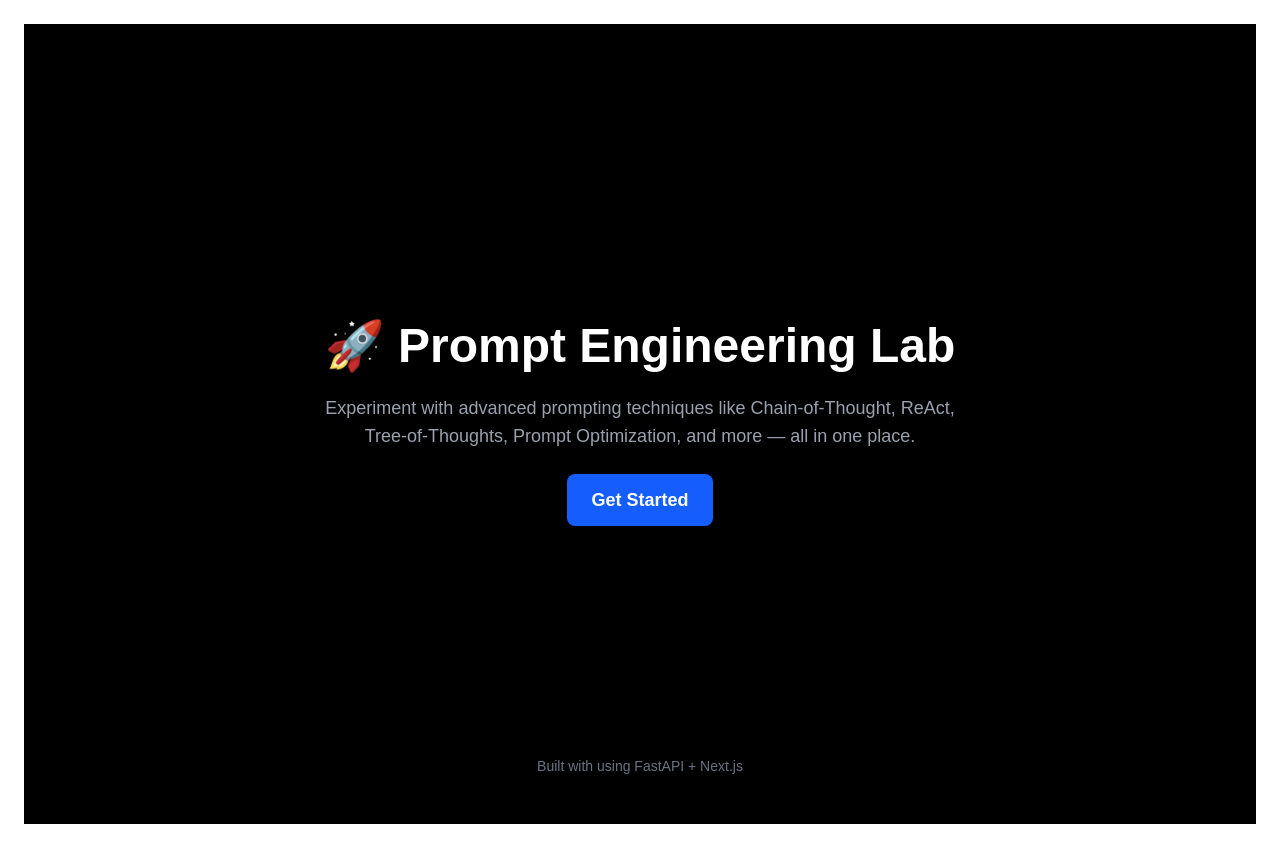
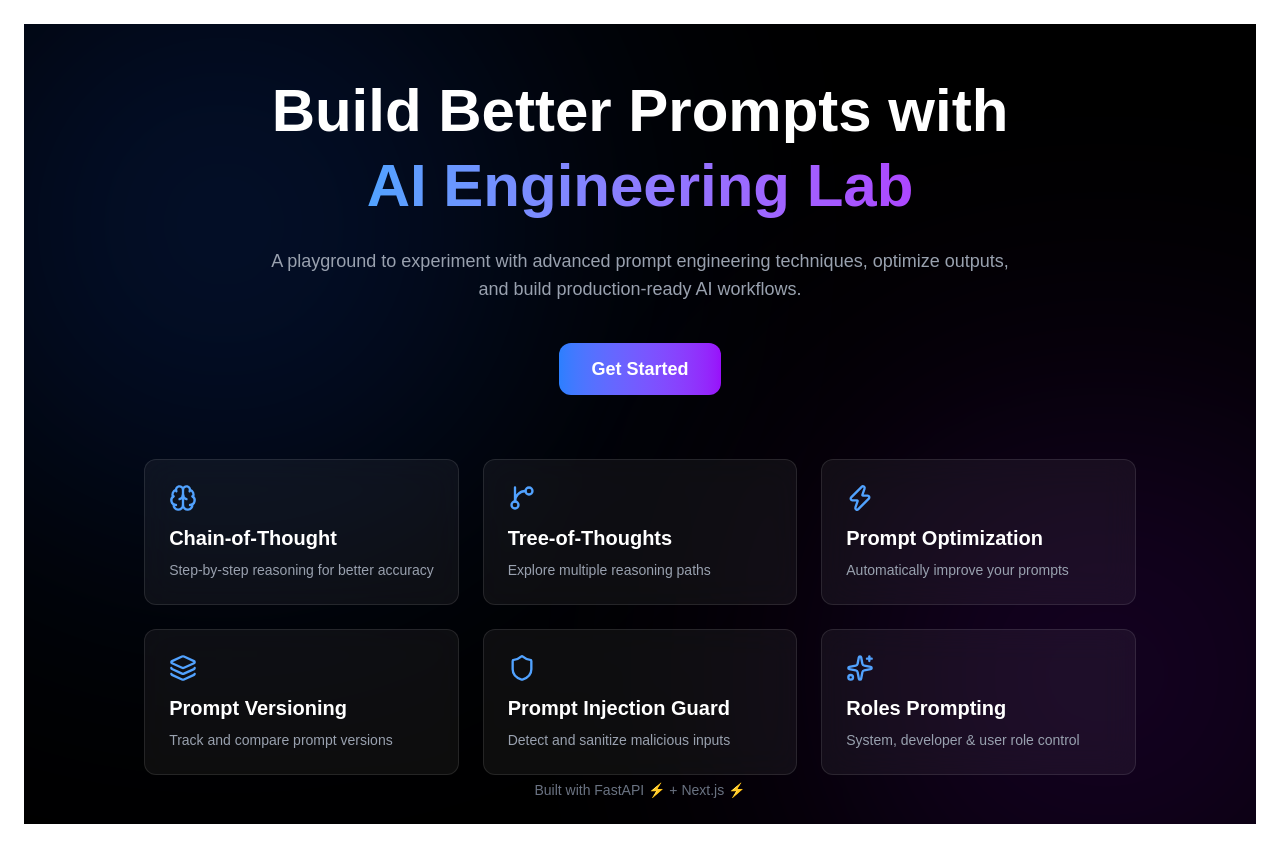
Before and after one commit to vishwas-11/Prompt_Lab, a Next.js app in the folder frontend/: page / in a window 1280 px wide. Built offline with nearby package versions, Linux system fonts and the light colour scheme; no server answers.

Commit message:
fixed protected route

```diff
--- a/frontend/package.json
+++ b/frontend/package.json
@@ -10,6 +10,8 @@
   },
   "dependencies": {
     "axios": "^1.15.0",
+    "framer-motion": "^12.38.0",
+    "lucide-react": "^1.8.0",
     "next": "16.2.4",
     "react": "19.2.4",
     "react-dom": "19.2.4",
--- a/frontend/src/app/layout.tsx
+++ b/frontend/src/app/layout.tsx
@@ -2,6 +2,7 @@
 
 import "./globals.css";
 import Navbar from "@/components/Navbar";
+import ProtectedRoute from "@/components/ProtectedRoute";
 import { usePathname } from "next/navigation";
 
 export default function RootLayout({
@@ -11,14 +12,20 @@ export default function RootLayout({
 }) {
   const pathname = usePathname();
 
-  const hideNavbar = pathname === "/" || pathname === "/login" || pathname === "/register";
+  // ❌ Hide navbar on public pages
+  const hideNavbar =
+    pathname === "/" ||
+    pathname === "/login" ||
+    pathname === "/register";
 
   return (
     <html lang="en">
       <body className="bg-black text-white">
-        {!hideNavbar && <Navbar />}
+        <ProtectedRoute>
+          {!hideNavbar && <Navbar />}
 
-        <div className="p-6">{children}</div>
+          <div className="p-6">{children}</div>
+        </ProtectedRoute>
       </body>
     </html>
   );
--- a/frontend/src/app/login/page.tsx
+++ b/frontend/src/app/login/page.tsx
@@ -13,9 +13,7 @@ export default function LoginPage() {
   const router = useRouter();
 
   const handleLogin = async () => {
-    if (loading) {
-      return;
-    }
+    if (loading) return;
 
     if (!email.trim() || !password.trim()) {
       setError("Email and password are required");
@@ -30,10 +28,12 @@ export default function LoginPage() {
       router.refresh();
     } catch (err: unknown) {
       if (axios.isAxiosError(err)) {
-        setError((err.response?.data as { detail?: string } | undefined)?.detail || "Login failed");
+        setError(
+          (err.response?.data as { detail?: string } | undefined)?.detail ||
+            "Login failed"
+        );
         return;
       }
-
       setError("Login failed");
     } finally {
       setLoading(false);
@@ -41,16 +41,25 @@ export default function LoginPage() {
   };
 
   return (
-    <div className="flex justify-center items-center h-[80vh]">
-      <div className="bg-gray-900 p-6 rounded w-full max-w-md space-y-4">
-        <h1 className="text-xl font-semibold">Login</h1>
+    <div className="min-h-screen flex items-center justify-center bg-black text-white relative overflow-hidden">
+
+      {/* BACKGROUND GLOW */}
+      <div className="absolute w-[500px] h-[500px] bg-blue-600 opacity-20 blur-[120px] rounded-full top-[-100px] left-[-100px]" />
+      <div className="absolute w-[400px] h-[400px] bg-purple-600 opacity-20 blur-[120px] rounded-full bottom-[-100px] right-[-100px]" />
+
+      {/* CARD */}
+      <div className="z-10 w-full max-w-md bg-white/5 backdrop-blur-lg border border-white/10 rounded-xl p-8 space-y-5 shadow-lg">
+
+        <h1 className="text-2xl font-bold text-center">
+          🔐 Welcome Back
+        </h1>
 
         <input
           type="email"
           placeholder="Email"
           value={email}
           onChange={(e) => setEmail(e.target.value)}
-          className="w-full p-2 bg-gray-800 rounded"
+          className="w-full p-3 bg-black/40 border border-gray-700 rounded-lg focus:outline-none focus:border-blue-500"
         />
 
         <input
@@ -58,7 +67,7 @@ export default function LoginPage() {
           placeholder="Password"
           value={password}
           onChange={(e) => setPassword(e.target.value)}
-          className="w-full p-2 bg-gray-800 rounded"
+          className="w-full p-3 bg-black/40 border border-gray-700 rounded-lg focus:outline-none focus:border-blue-500"
         />
 
         {error && <p className="text-red-400 text-sm">{error}</p>}
@@ -66,16 +75,16 @@ export default function LoginPage() {
         <button
           onClick={handleLogin}
           disabled={loading}
-          className="w-full bg-blue-600 py-2 rounded hover:bg-blue-700 disabled:opacity-70"
+          className="w-full bg-gradient-to-r from-blue-500 to-purple-600 py-3 rounded-lg font-semibold hover:scale-[1.02] transition disabled:opacity-70"
         >
           {loading ? "Signing in..." : "Login"}
         </button>
 
-        <p className="text-sm text-gray-400">
+        <p className="text-sm text-gray-400 text-center">
           Need an account?{" "}
           <span
             onClick={() => router.push("/register")}
-            className="text-blue-400 cursor-pointer"
+            className="text-blue-400 cursor-pointer hover:underline"
           >
             Register
           </span>
--- a/frontend/src/app/page.tsx
+++ b/frontend/src/app/page.tsx
@@ -1,37 +1,106 @@
 "use client";
 
 import { useRouter } from "next/navigation";
+import { motion } from "framer-motion";
+import {
+  Brain,
+  GitBranch,
+  Shield,
+  Zap,
+  Layers,
+  Sparkles,
+} from "lucide-react";
 
 export default function HomePage() {
   const router = useRouter();
 
+  const features = [
+    {
+      icon: <Brain size={28} />,
+      title: "Chain-of-Thought",
+      desc: "Step-by-step reasoning for better accuracy",
+    },
+    {
+      icon: <GitBranch size={28} />,
+      title: "Tree-of-Thoughts",
+      desc: "Explore multiple reasoning paths",
+    },
+    {
+      icon: <Zap size={28} />,
+      title: "Prompt Optimization",
+      desc: "Automatically improve your prompts",
+    },
+    {
+      icon: <Layers size={28} />,
+      title: "Prompt Versioning",
+      desc: "Track and compare prompt versions",
+    },
+    {
+      icon: <Shield size={28} />,
+      title: "Prompt Injection Guard",
+      desc: "Detect and sanitize malicious inputs",
+    },
+    {
+      icon: <Sparkles size={28} />,
+      title: "Roles Prompting",
+      desc: "System, developer & user role control",
+    },
+  ];
+
   return (
-    <div className="min-h-screen flex flex-col items-center justify-center bg-black text-white px-6">
+    <div className="min-h-screen bg-black text-white flex flex-col items-center justify-center px-6 relative overflow-hidden">
 
-      {/* HERO SECTION */}
-      <div className="text-center space-y-6 max-w-2xl">
+      {/* BACKGROUND GLOW */}
+      <div className="absolute w-[600px] h-[600px] bg-blue-600 opacity-20 blur-[150px] rounded-full top-[-100px] left-[-100px]" />
+      <div className="absolute w-[500px] h-[500px] bg-purple-600 opacity-20 blur-[150px] rounded-full bottom-[-100px] right-[-100px]" />
 
-        <h1 className="text-4xl md:text-5xl font-bold">
-          🚀 Prompt Engineering Lab
+      {/* HERO */}
+      <motion.div
+        initial={{ opacity: 0, y: 40 }}
+        animate={{ opacity: 1, y: 0 }}
+        transition={{ duration: 0.6 }}
+        className="text-center space-y-6 max-w-3xl z-10"
+      >
+        <h1 className="text-5xl md:text-6xl font-extrabold leading-tight">
+          Build Better Prompts with{" "}
+          <span className="bg-gradient-to-r from-blue-400 to-purple-500 text-transparent bg-clip-text">
+            AI Engineering Lab
+          </span>
         </h1>
 
         <p className="text-gray-400 text-lg">
-          Experiment with advanced prompting techniques like Chain-of-Thought,
-          ReAct, Tree-of-Thoughts, Prompt Optimization, and more — all in one place.
+          A playground to experiment with advanced prompt engineering techniques,
+          optimize outputs, and build production-ready AI workflows.
         </p>
 
-        {/* CTA BUTTON */}
         <button
           onClick={() => router.push("/login")}
-          className="bg-blue-600 hover:bg-blue-700 px-6 py-3 rounded-lg text-lg font-semibold transition"
+          className="mt-4 bg-gradient-to-r from-blue-500 to-purple-600 px-8 py-3 rounded-xl text-lg font-semibold hover:scale-105 transition"
         >
-          Get Started
+           Get Started
         </button>
+      </motion.div>
+
+      {/* FEATURES */}
+      <div className="grid grid-cols-1 md:grid-cols-3 gap-6 mt-16 max-w-5xl z-10">
+        {features.map((f, i) => (
+          <motion.div
+            key={i}
+            initial={{ opacity: 0, y: 30 }}
+            animate={{ opacity: 1, y: 0 }}
+            transition={{ delay: i * 0.1 }}
+            className="bg-white/5 backdrop-blur-lg border border-white/10 rounded-xl p-6 hover:bg-white/10 transition"
+          >
+            <div className="mb-3 text-blue-400">{f.icon}</div>
+            <h3 className="text-xl font-semibold">{f.title}</h3>
+            <p className="text-gray-400 text-sm mt-2">{f.desc}</p>
+          </motion.div>
+        ))}
       </div>
 
       {/* FOOTER */}
-      <div className="absolute bottom-6 text-sm text-gray-500">
-        Built with using FastAPI + Next.js
+      <div className="absolute bottom-6 text-gray-500 text-sm">
+        Built with FastAPI ⚡ + Next.js ⚡
       </div>
     </div>
   );
--- a/frontend/src/app/register/page.tsx
+++ b/frontend/src/app/register/page.tsx
@@ -14,9 +14,7 @@ export default function RegisterPage() {
   const [error, setError] = useState("");
 
   const handleRegister = async () => {
-    if (loading) {
-      return;
-    }
+    if (loading) return;
 
     if (!email.trim() || !password.trim()) {
       setError("Email and password are required");
@@ -33,7 +31,8 @@ export default function RegisterPage() {
     } catch (err: unknown) {
       if (axios.isAxiosError(err)) {
         setError(
-          (err.response?.data as { detail?: string } | undefined)?.detail || "Registration failed"
+          (err.response?.data as { detail?: string } | undefined)?.detail ||
+            "Registration failed"
         );
         return;
       }
@@ -45,16 +44,25 @@ export default function RegisterPage() {
   };
 
   return (
-    <div className="flex justify-center items-center h-[80vh]">
-      <div className="bg-gray-900 p-6 rounded w-full max-w-md space-y-4">
-        <h1 className="text-xl font-semibold">Register</h1>
+    <div className="min-h-screen flex items-center justify-center bg-black text-white relative overflow-hidden">
+
+      {/* BACKGROUND GLOW */}
+      <div className="absolute w-[500px] h-[500px] bg-green-600 opacity-20 blur-[120px] rounded-full top-[-100px] left-[-100px]" />
+      <div className="absolute w-[400px] h-[400px] bg-blue-600 opacity-20 blur-[120px] rounded-full bottom-[-100px] right-[-100px]" />
+
+      {/* CARD */}
+      <div className="z-10 w-full max-w-md bg-white/5 backdrop-blur-lg border border-white/10 rounded-xl p-8 space-y-5 shadow-lg">
+
+        <h1 className="text-2xl font-bold text-center">
+          📝 Create Account
+        </h1>
 
         <input
           type="email"
           placeholder="Email"
           value={email}
           onChange={(e) => setEmail(e.target.value)}
-          className="w-full p-2 bg-gray-800 rounded"
+          className="w-full p-3 bg-black/40 border border-gray-700 rounded-lg focus:outline-none focus:border-green-500"
         />
 
         <input
@@ -62,7 +70,7 @@ export default function RegisterPage() {
           placeholder="Password"
           value={password}
           onChange={(e) => setPassword(e.target.value)}
-          className="w-full p-2 bg-gray-800 rounded"
+          className="w-full p-3 bg-black/40 border border-gray-700 rounded-lg focus:outline-none focus:border-green-500"
         />
 
         {error && <p className="text-red-400 text-sm">{error}</p>}
@@ -70,16 +78,16 @@ export default function RegisterPage() {
         <button
           onClick={handleRegister}
           disabled={loading}
-          className="w-full bg-green-600 py-2 rounded hover:bg-green-700 disabled:opacity-70"
+          className="w-full bg-gradient-to-r from-green-500 to-emerald-600 py-3 rounded-lg font-semibold hover:scale-[1.02] transition disabled:opacity-70"
         >
           {loading ? "Creating..." : "Register"}
         </button>
 
-        <p className="text-sm text-gray-400">
+        <p className="text-sm text-gray-400 text-center">
           Already have an account?{" "}
           <span
             onClick={() => router.push("/login")}
-            className="text-blue-400 cursor-pointer"
+            className="text-blue-400 cursor-pointer hover:underline"
           >
             Login
           </span>
```
Also changed, not shown: frontend/src/components/ProtectedRoute.tsx (+78 -27 lines), 1 other file (tests, documents, lock files or other folders).
